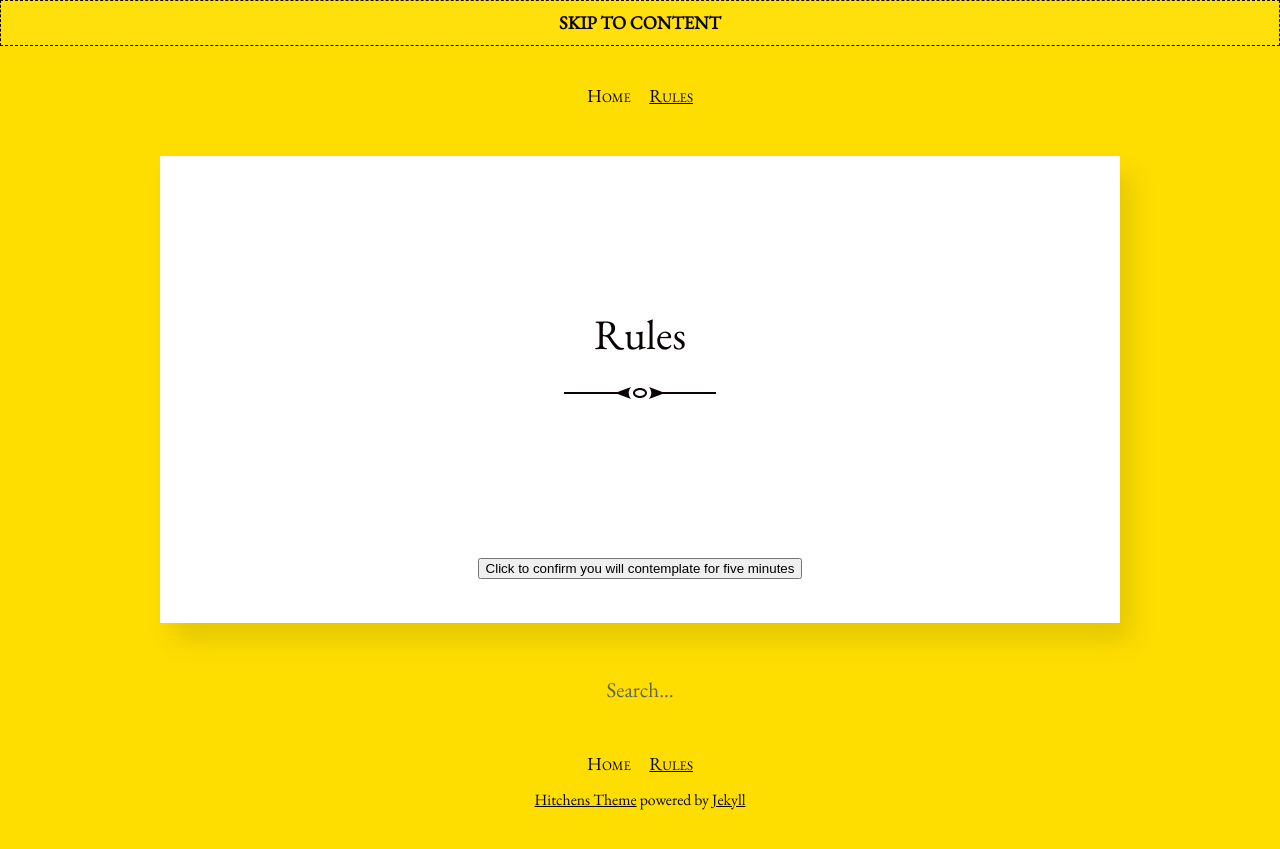
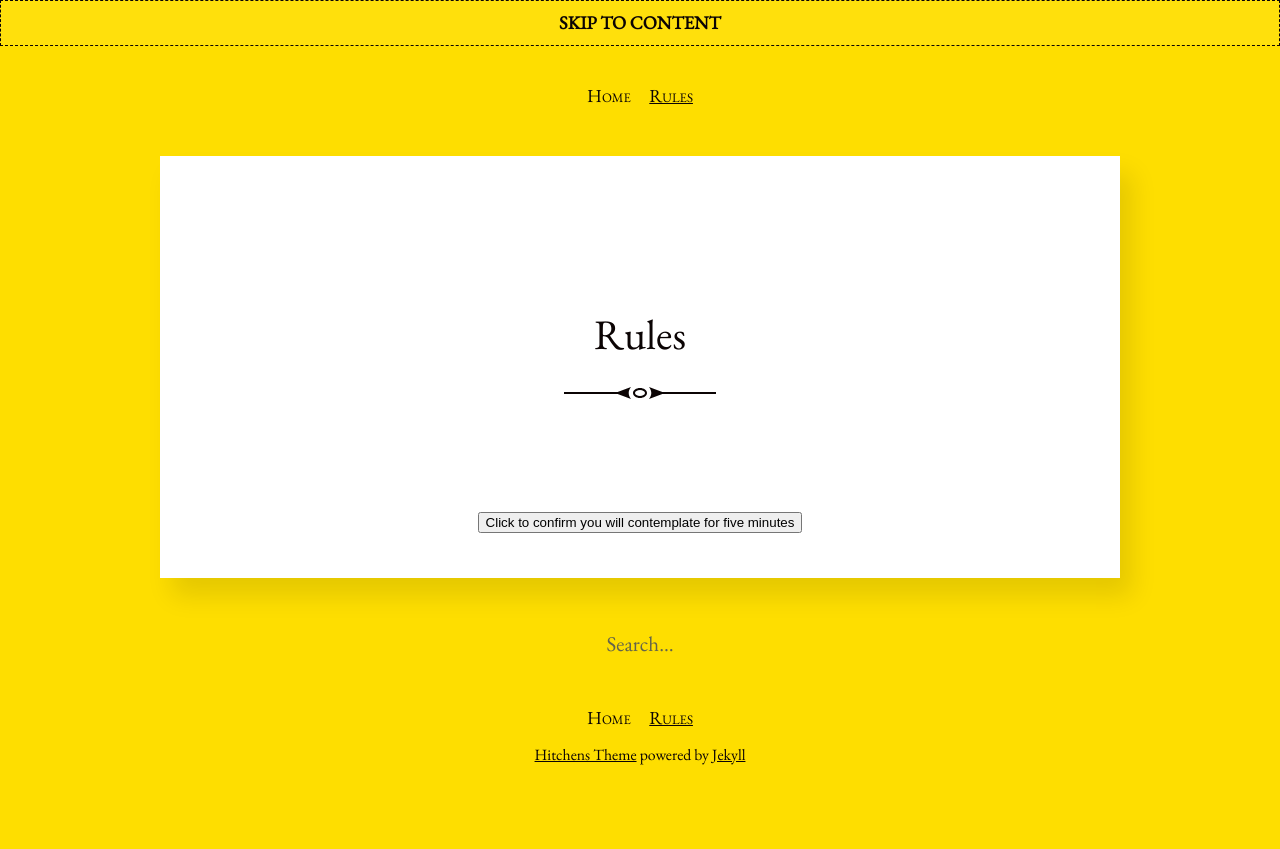
Before and after one commit to zenna/canyoupleaseappreciatethis, a Jekyll site: the page built from rules.md, in a window 1280 px wide. Shown: the top 849 px of the page. Built offline with Jekyll 4.4.1, drawn with Linux system fonts in a browser that asks for light colours.

Commit message:
Update post.html

```diff
--- a/_layouts/post.html
+++ b/_layouts/post.html
@@ -14,8 +14,10 @@ layout: default
     <h1 class="post-title divided p-name" itemprop="name headline">
       {{ page.title }}
     </h1>
-     <center>   <button class="post-content e-content" onclick="clickedConfirm()" id="myButton">Click to confirm you will contemplate for five minutes</button></center>
+    <div class="post-content e-content" itemprop="articleBody" >
 
+     <center>   <button onclick="clickedConfirm()" id="myButton">Click to confirm you will contemplate for five minutes</button></center>
+</div>
   {% endif %}
 
   <div class="post-content e-content" itemprop="articleBody" id="myPost" >
```
